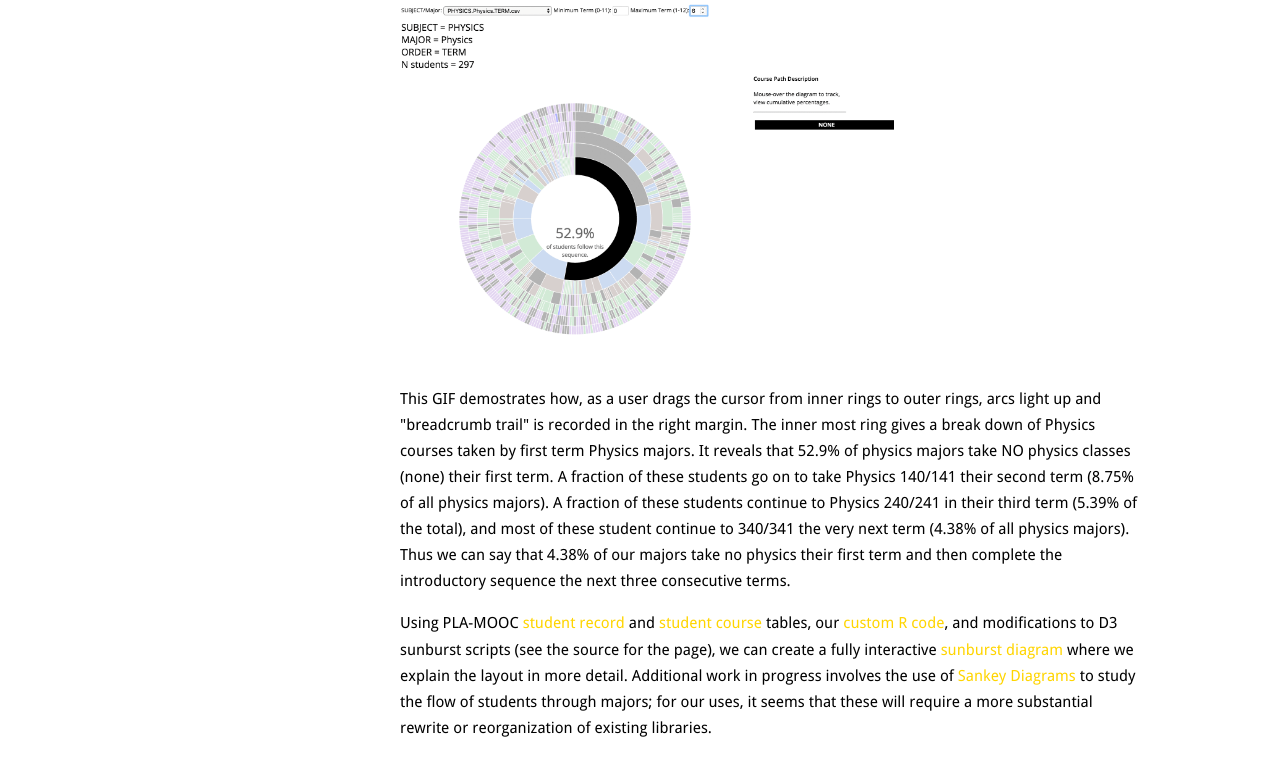
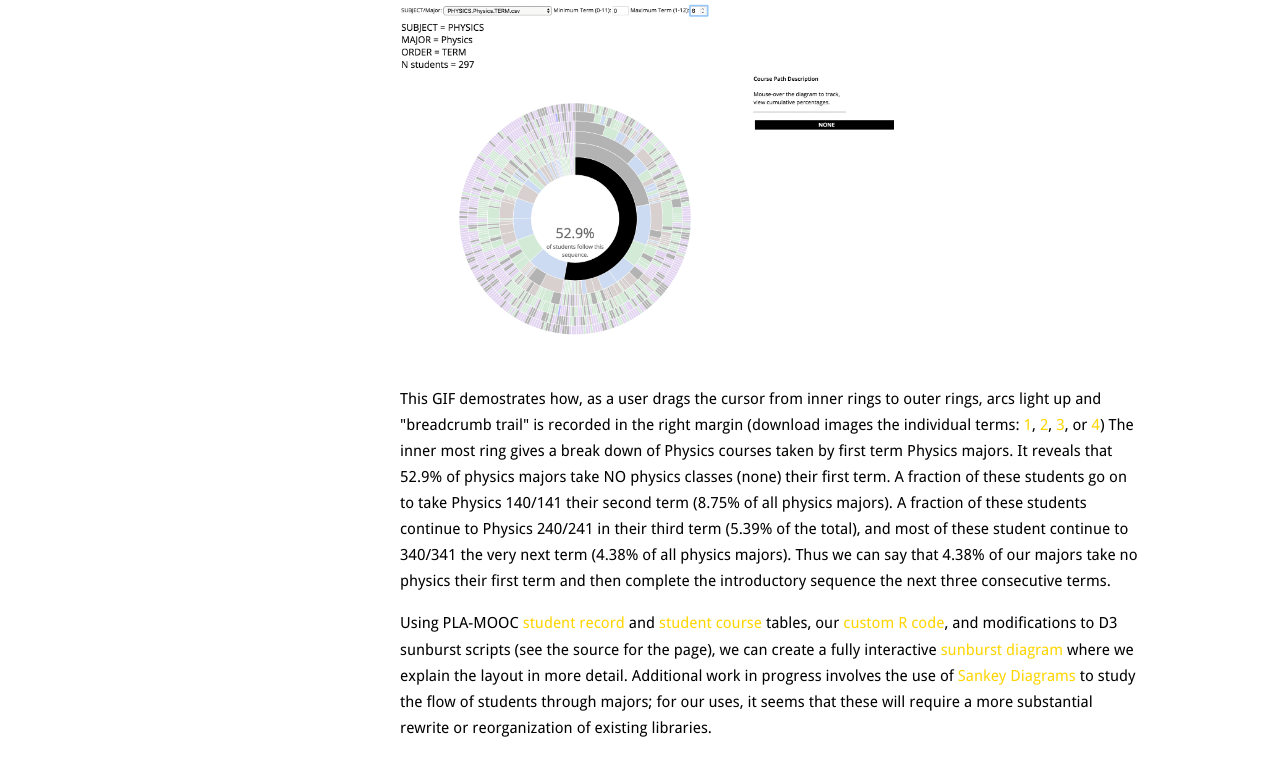
Before and after one commit to bkoester/bkoester.github.io, a plain HTML site: page progress.html in a window 1280 px wide. Shown: the part 651-1412 px from the top of the page. Drawn offline with Linux system fonts and the light colour scheme.

Commit message:
added links to progress.html

```diff
--- a/progress.html
+++ b/progress.html
@@ -64,7 +64,13 @@
             sunburst diagram with synthetic data follows the description of this animation):</p>
           <p><img src="images/physics.path.gif"style="width:500px"><p>
           <p>This GIF demostrates how, as a user drags the cursor from inner rings to outer rings, arcs light up
-            and "breadcrumb trail" is recorded in the right margin. The inner most ring gives a break down
+            and "breadcrumb trail" is recorded in the right margin
+            (download images the individual terms:
+            <a href="images/physics.term1.png">1</a>,
+            <a href="images/physics.term2.png">2</a>,
+            <a href="images/physics.term3.png">3</a>, or
+            <a href="images/physics.term4.png">4</a>)
+            The inner most ring gives a break down
             of Physics courses taken by first term Physics majors. It reveals that 52.9% of physics majors take
             NO physics classes (none) their first term. A fraction of these students go on to take Physics 140/141
             their second term (8.75% of all physics majors). A fraction of these students continue to Physics 240/241
```
